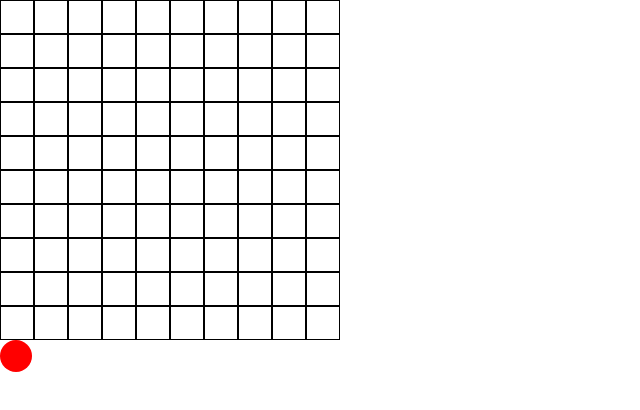
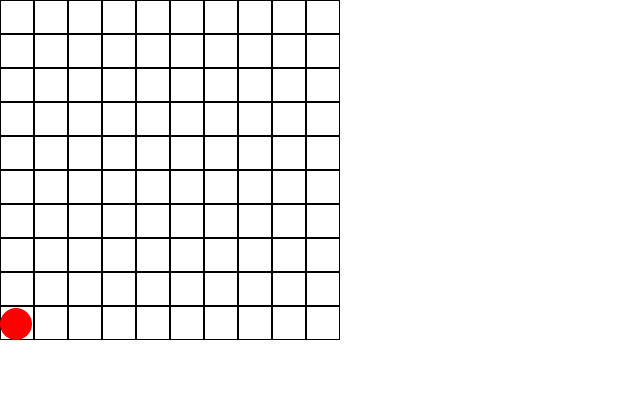
Before and after one commit to ann-kar/checkers, a React (Create React App) app: page / in a window 1280 px wide. Shown: the top 410 px of the page, without its empty margins (0-640 px from the left). Built offline with nearby package versions, Linux system fonts and the light colour scheme.

Commit message:
feat: move pawn with keys

```diff
--- a/src/components/Pawn/Pawn/Pawn.tsx
+++ b/src/components/Pawn/Pawn/Pawn.tsx
@@ -1,12 +1,78 @@
-import { useRef } from "react";
+import { useEffect, useRef, useState } from "react";
+import { produce } from "immer";
+
 import "./Pawn.css";
 
 export const Pawn = () => {
   const pawnEl = useRef<any>();
+  const [direction, setDirection] = useState("up");
+  const [position, setPosition] = useState({ row: 0, col: 0 });
+  const [translate, setTranslate] = useState({ bottom: 0, left: 0 });
+
+  useEffect(() => {
+    window.addEventListener("keydown", handleKeyDown);
+
+    return () => {
+      window.removeEventListener("keydown", handleKeyDown);
+    };
+  });
+
+  useEffect(() => {
+    setTranslate(
+      produce((draft) => {
+        return {
+          bottom: position.col * 2.1 + "rem",
+          left: position.row * 2.1 + "rem",
+        };
+      })
+    );
+  }, [position]);
 
   const handleKeyDown = (event: any) => {
     pawnEl.current.focus();
+
+    if (event.key === "ArrowUp") {
+      if (position.col + 1 <= 9) {
+        setDirection("up");
+        setPosition(
+          produce((draft) => {
+            return { row: draft.row, col: draft.col + 1 };
+          })
+        );
+      }
+    } else if (event.key === "ArrowRight") {
+      setDirection("right");
+      if (position.row + 1 <= 9) {
+        setPosition(
+          produce((draft) => {
+            return { row: draft.row + 1, col: draft.col };
+          })
+        );
+      }
+    } else if (event.key === "ArrowLeft") {
+      if (position.row - 1 >= 0) {
+        setPosition(
+          produce((draft) => {
+            return { row: draft.row - 1, col: draft.col };
+          })
+        );
+      }
+    } else if (event.key === "ArrowDown") {
+      if (position.col - 1 >= 0) {
+        setPosition(
+          produce((draft) => {
+            return { row: draft.row, col: draft.col - 1 };
+          })
+        );
+      }
+    }
   };
 
-  return <div className="Pawn" ref={pawnEl} onKeyUp={handleKeyDown}></div>;
+  return (
+    <div
+      className="Pawn"
+      style={translate}
+      ref={pawnEl}
+      onKeyUp={handleKeyDown}></div>
+  );
 };
```
